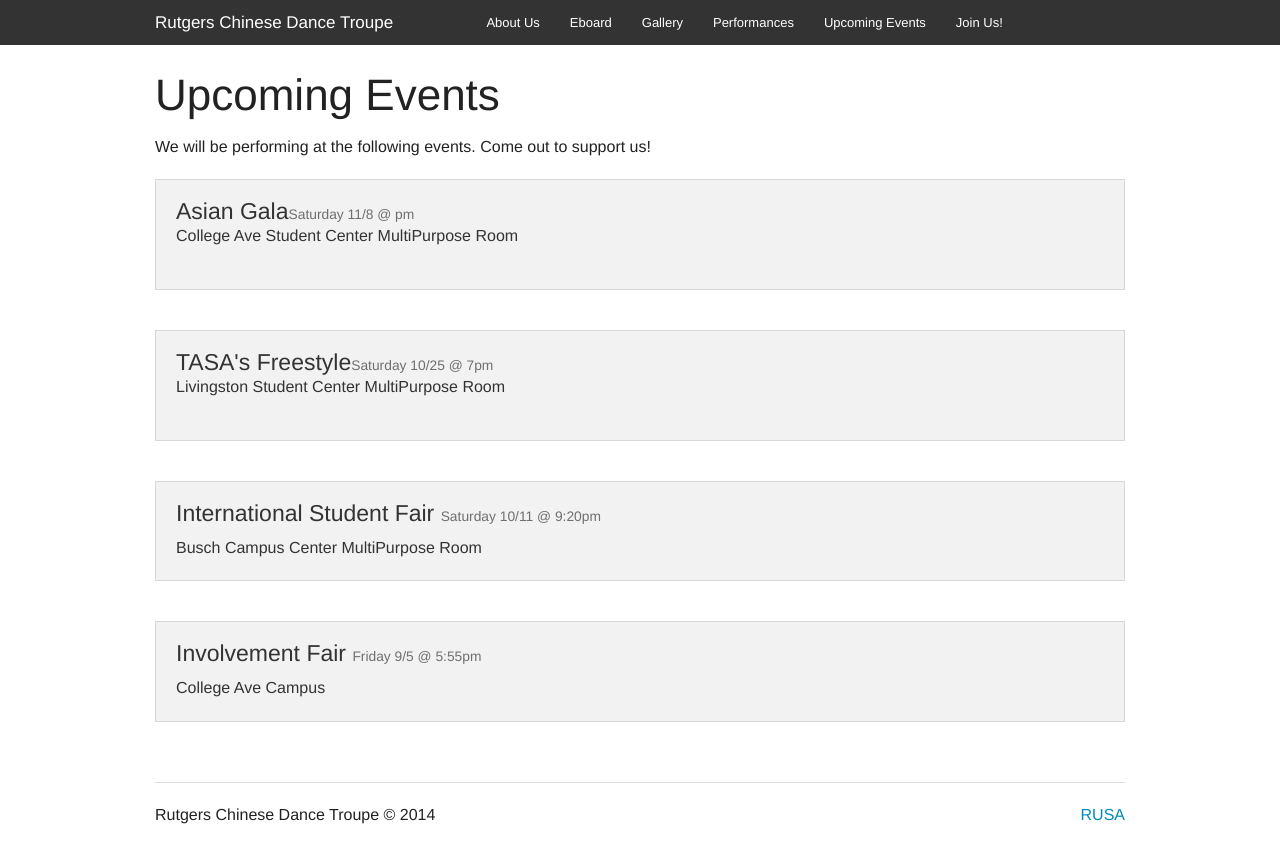
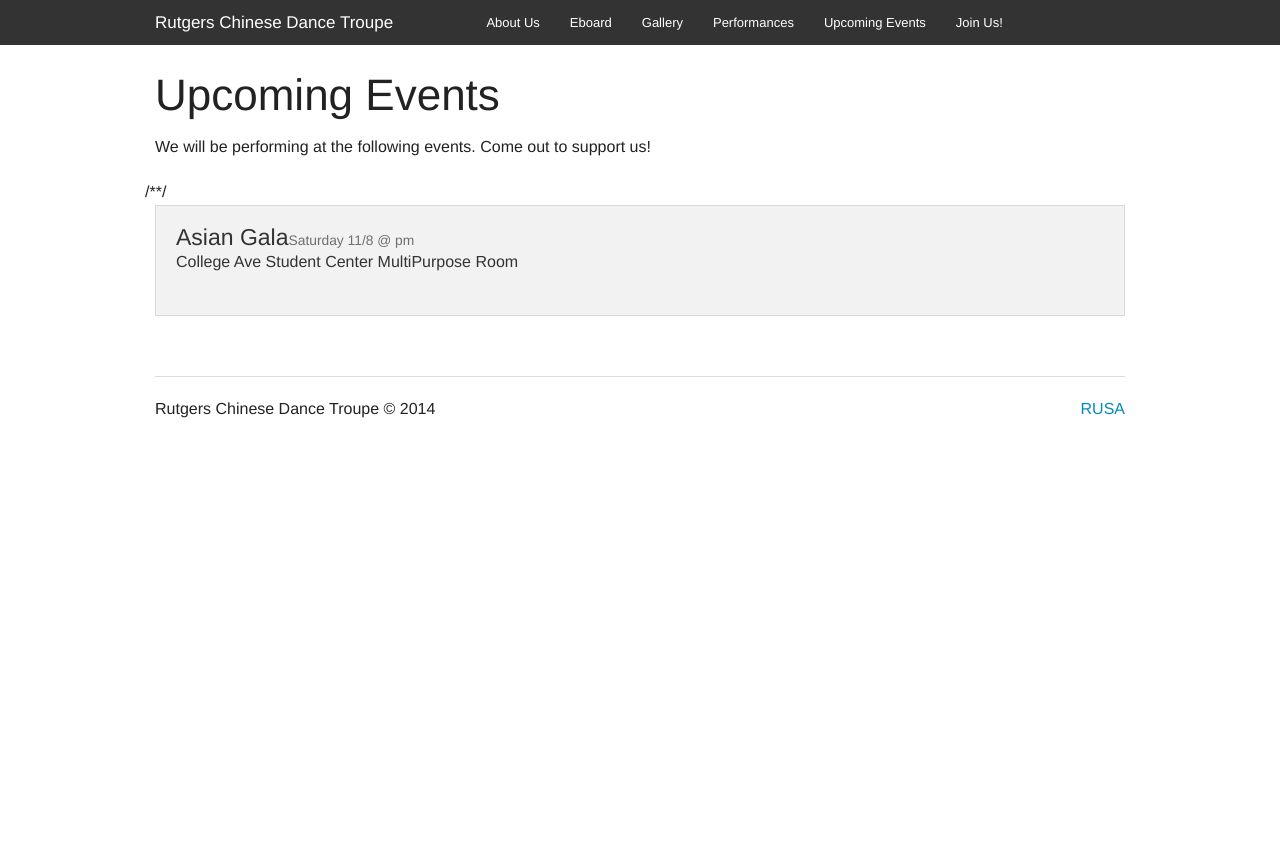
Before and after one commit to rcdt/rcdt.github.io, a Jekyll site: the page built from events.html, in a window 1280 px wide. Shown: the top 863 px of the page. Built offline with Jekyll 4.4.1, drawn with Linux system fonts in a browser that asks for light colours; Markdown is read by kramdown in place of the engine named in the settings.

Commit message:
Update events.html

```diff
--- a/events.html
+++ b/events.html
@@ -7,27 +7,13 @@ title: Upcoming Events
 
 <ul class="small-block-grid-1">
 
-<li><div class="panel">
+/*<li><div class="panel">
     <h4>Asian Gala<small>Saturday 11/8 @ pm</small>
         <p>College Ave Student Center MultiPurpose Room</p>
     </h4>
-</div></li>
+</div></li>*/
 
-<li><div class="panel">
-    <h4>TASA's Freestyle<small>Saturday 10/25 @ 7pm</small>
-        <p>Livingston Student Center MultiPurpose Room</p>
-    </h4>
-</div></li>
 
-<li><div class="panel">
-    <h4>International Student Fair <small>Saturday 10/11 @ 9:20pm</small></h4>
-    <p> Busch Campus Center MultiPurpose Room</p>
-  </div></li>
-
-  <li><div class="panel">
-    <h4>Involvement Fair <small>Friday 9/5 @ 5:55pm</small></h4>
-    <p>College Ave Campus</p>
-  </div></li>
 
 
 
```
